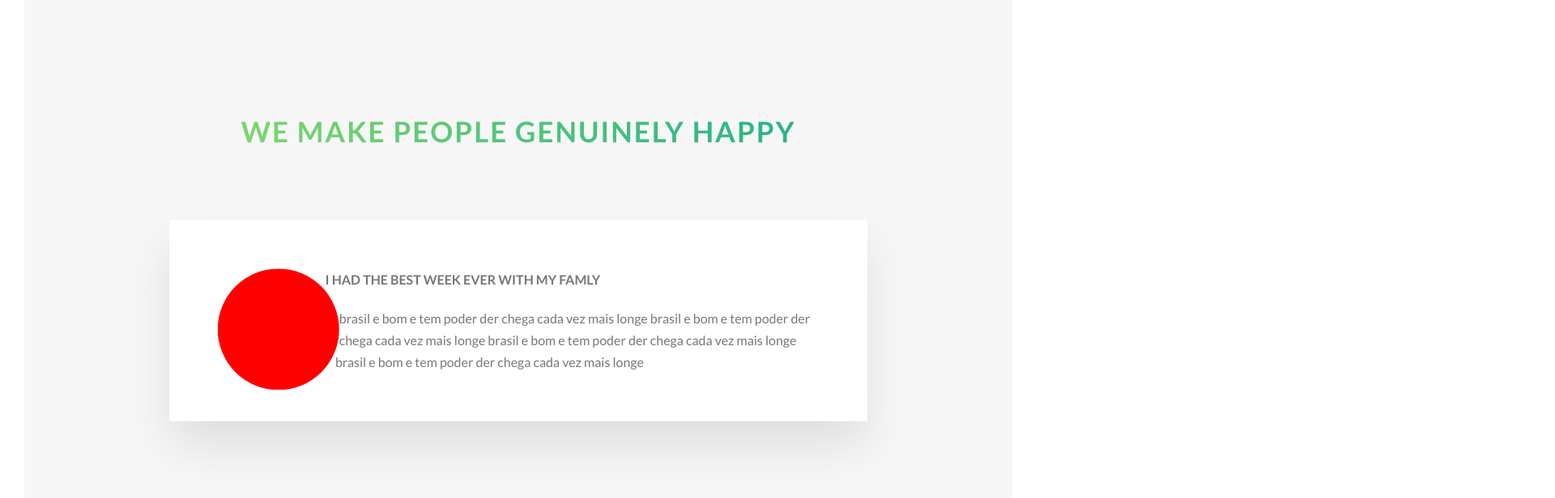
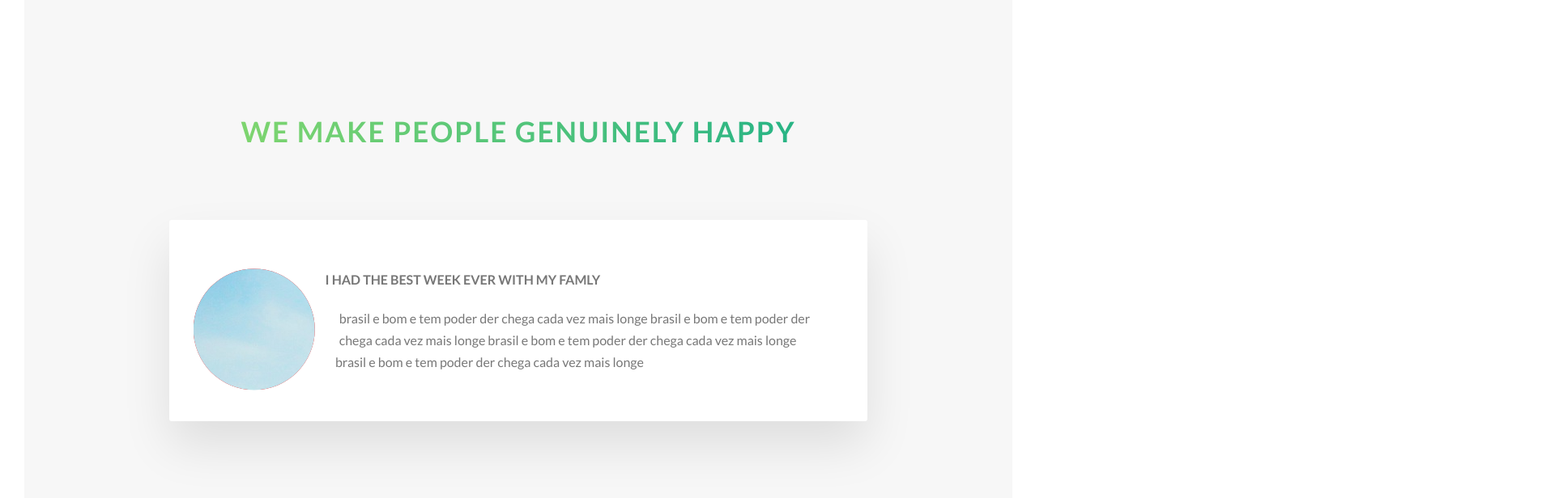
Before and after one commit to evertonProgramadorCriativo/Social-Network-pratica, a website: page index.html in a window 1280 px wide. Shown: the part 3482-4098 px from the top of the page at 81% size, 1920 px wide, since content can reach past the window. Drawn offline with Linux system fonts and the light colour scheme.

Commit message:
section story -> (Parte 5 imagen sendo colocada dentro do circulo

```diff
--- a/index.html
+++ b/index.html
@@ -245,7 +245,7 @@
             <div class="row">
                 <div class="story">
                     <figure class="story__shape">
-
+                       <img src="img/nat-8.jpg" alt="#">
                     </figure>
                     <div class="story__text">
                         <h3 class="heading-tertiary  u-margin-bottom-small">
--- a/sass/components/_story.scss
+++ b/sass/components/_story.scss
@@ -6,6 +6,7 @@
     border-radius: 3px;
     padding: 6rem;
     font-size: $default-font-size;
+    padding-left: 9rem;
 
     &__shape {
         width: 15rem;
@@ -17,5 +18,6 @@
         //circulo
         -webkit-clip-path: circle(50% at 50% 50%);
         clip-path: circle(50% at 50% 50%);
+        transform:  translateX(-3rem);
     }
 }
```
Also changed, not shown: css/style.css.
